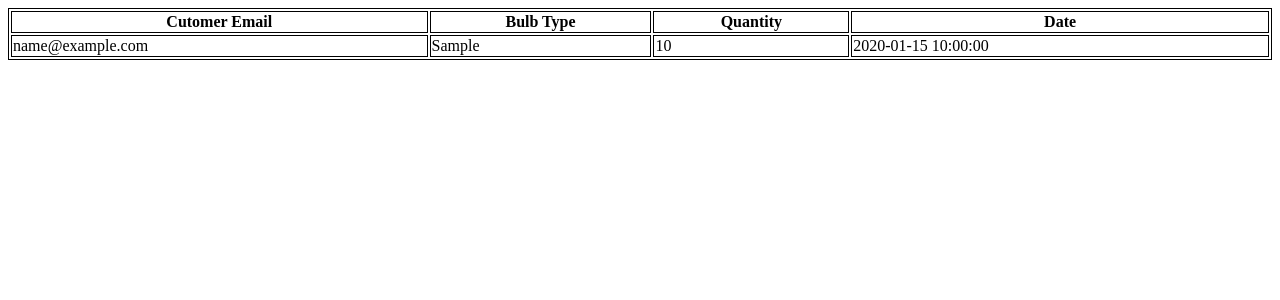
After one commit to syzwina/she-coded, a Flask app: page /orders in a window 1280 px wide. The commit adds this page. Shown: the top 300 px of the page. Run offline with Flask 3, Linux system fonts and the light colour scheme; tables that the repository leaves empty hold one stand-in row (values such as "Sample post").

Commit message:
Add orders

```diff
--- a/app.py
+++ b/app.py
@@ -10,6 +10,7 @@ app = Flask(__name__)
 # Create database
 connect = sqlite3.connect('database.db')
 connect.execute( 'CREATE TABLE IF NOT EXISTS CUSTOMERS (name TEXT, email TEXT, city TEXT, country TEXT, phone TEXT)')
+connect.execute( 'CREATE TABLE IF NOT EXISTS ORDERS (customer_email TEXT, bulb_type TEXT, quantity INT, date datetime default current_timestamp)')
 
 # The route() function of the Flask class is a decorator,
 # which tells the application which URL should call
@@ -44,7 +45,6 @@ def join():
     else:
         return render_template('form.html')
 
-
 @app.route('/list')
 def list():
     connect = sqlite3.connect('database.db')
@@ -53,6 +53,30 @@ def list():
 
     data = cursor.fetchall()
     return render_template("list.html", data=data)
+
+@app.route('/order', methods=['GET', 'POST'])
+def order():
+    if request.method == 'POST':
+        email = request.form['email']
+        bulb_type = request.form['bulb_type']
+        quantity = request.form['quantity']
+
+        with sqlite3.connect("database.db") as users:
+            cursor = users.cursor()
+            cursor.execute("INSERT INTO ORDERS (customer_email,bulb_type,quantity) VALUES (?,?,?)", (email, bulb_type, quantity))
+            users.commit()
+        return redirect("/orders")
+    else:
+        return render_template('order.html')
+
+@app.route('/orders')
+def orders_list():
+    connect = sqlite3.connect('database.db')
+    cursor = connect.cursor()
+    cursor.execute('SELECT * FROM ORDERS')
+
+    data = cursor.fetchall()
+    return render_template("orders_list.html", data=data)
 
 @app.route('/Bulbbnb/<bulb_name>')
 def bulb(bulb_name):
--- a/templates/form.html
+++ b/templates/form.html
@@ -1,7 +1,7 @@
 <!DOCTYPE html>
 <html>
 	<head>
-		<title>Flask and SQLite </title>
+		<title> New Customer Registration </title>
 	</head>
 	<body>
 		<form method="POST">
--- a/templates/list.html
+++ b/templates/list.html
@@ -1,7 +1,7 @@
 <!DOCTYPE html>
 <html>
 	<head>
-		<title>Flask and SQLite </title>
+		<title> Customers List </title>
 	</head>
 	<style>
 		table, th, td {
--- /dev/null
+++ b/templates/orders_list.html
@@ -0,0 +1,29 @@
+<!DOCTYPE html>
+<html>
+	<head>
+		<title> Orders List </title>
+	</head>
+	<style>
+		table, th, td {
+		border:1px solid black;
+		}
+		</style>
+	<body>
+		<table style="width:100%">
+			<tr>
+			<th>Cutomer Email</th>
+			<th>Bulb Type</th>
+			<th>Quantity</th>
+			<th>Date</th>
+			</tr>
+			{%for order in data%}
+			<tr>
+				<td>{{order[0]}}</td>
+				<td>{{order[1]}}</td>
+				<td>{{order[2]}}</td>
+				<td>{{order[3]}}</td>
+				</tr>
+			{%endfor%}
+		</table>
+	</body>
+</html>
```
Also changed, not shown: templates/order.html (added, +17 -0 lines).
